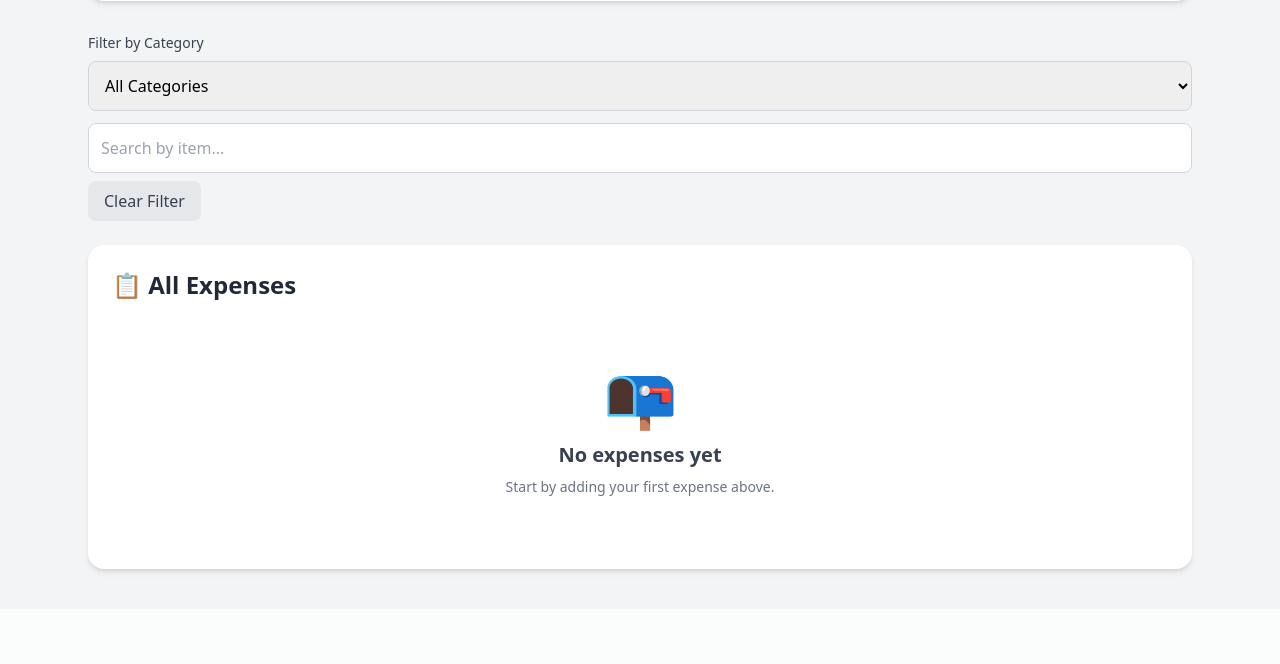
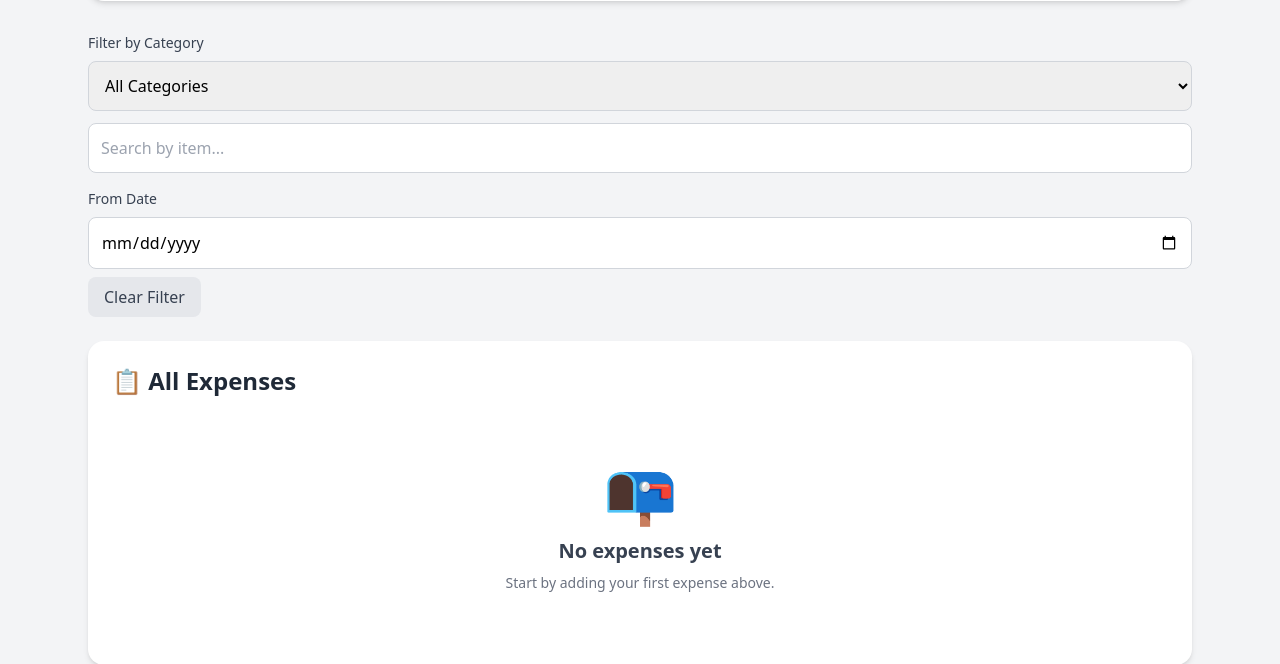
Before and after one commit to daxi-parmar/expense-tracker, a Flask app: page / in a window 1280 px wide. Shown: the part 789-1453 px from the top of the page. Before the commit the page ends 1364 px from the top, so only its background shows below. Run offline with Flask 3, Linux system fonts and the light colour scheme; data that the repository does not hold is empty; some libraries are stand-ins or nearby versions.

Commit message:
Add start date filter field

```diff
--- a/templates/index.html
+++ b/templates/index.html
@@ -174,6 +174,16 @@
             placeholder="Search by item..."
             class="w-full border border-gray-300 rounded-lg p-3 mt-3">
 
+        <label for="start-date"
+        class="block text-sm font-medium text-gray-700 mt-4 mb-2">
+            From Date
+        </label>
+
+        <input
+        type="date"
+        id="start-date"
+        name="start_date"
+        class="w-full border border-gray-300 rounded-lg p-3">
 
         <a href="/"
         class="inline-block mt-2 bg-gray-200 text-gray-700 px-4 py-2 rounded-lg
```
